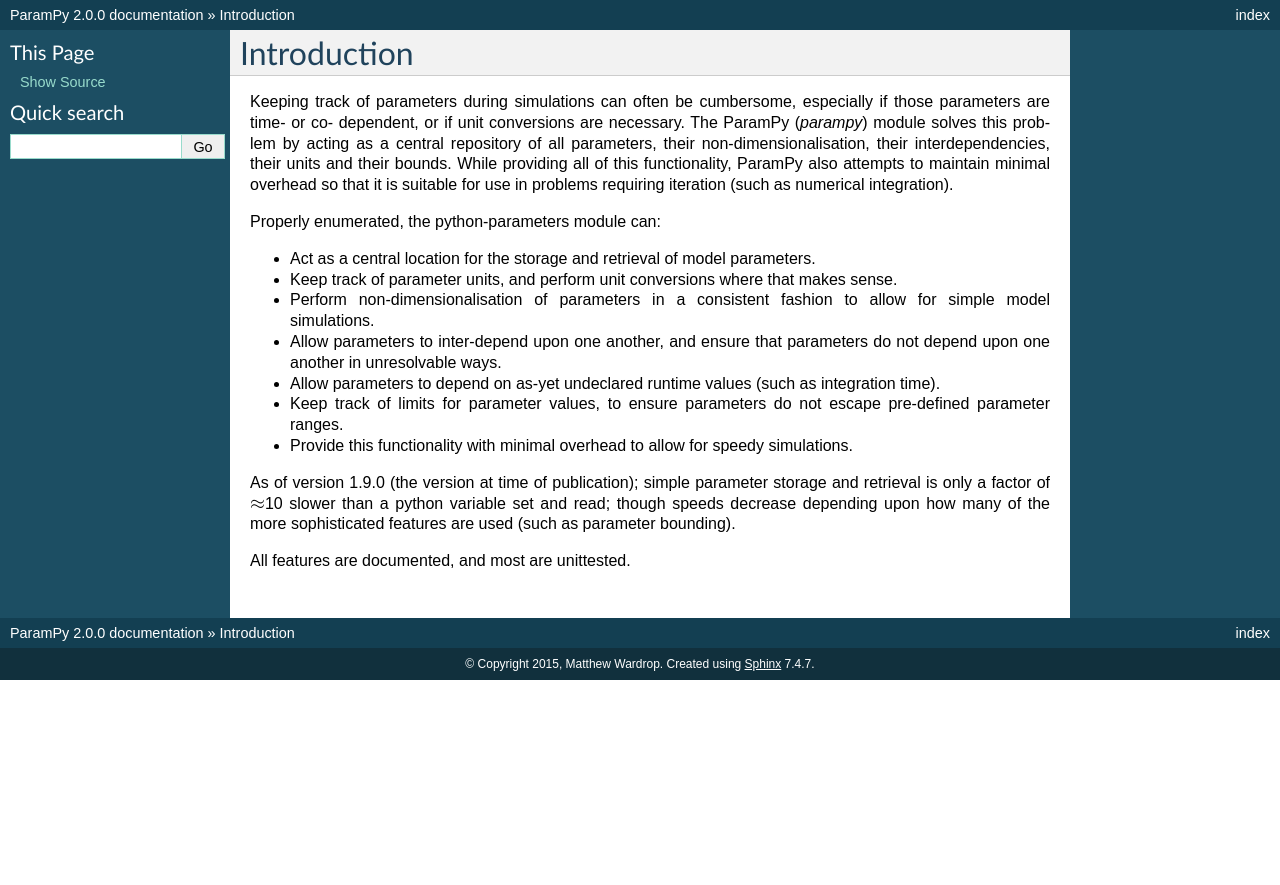
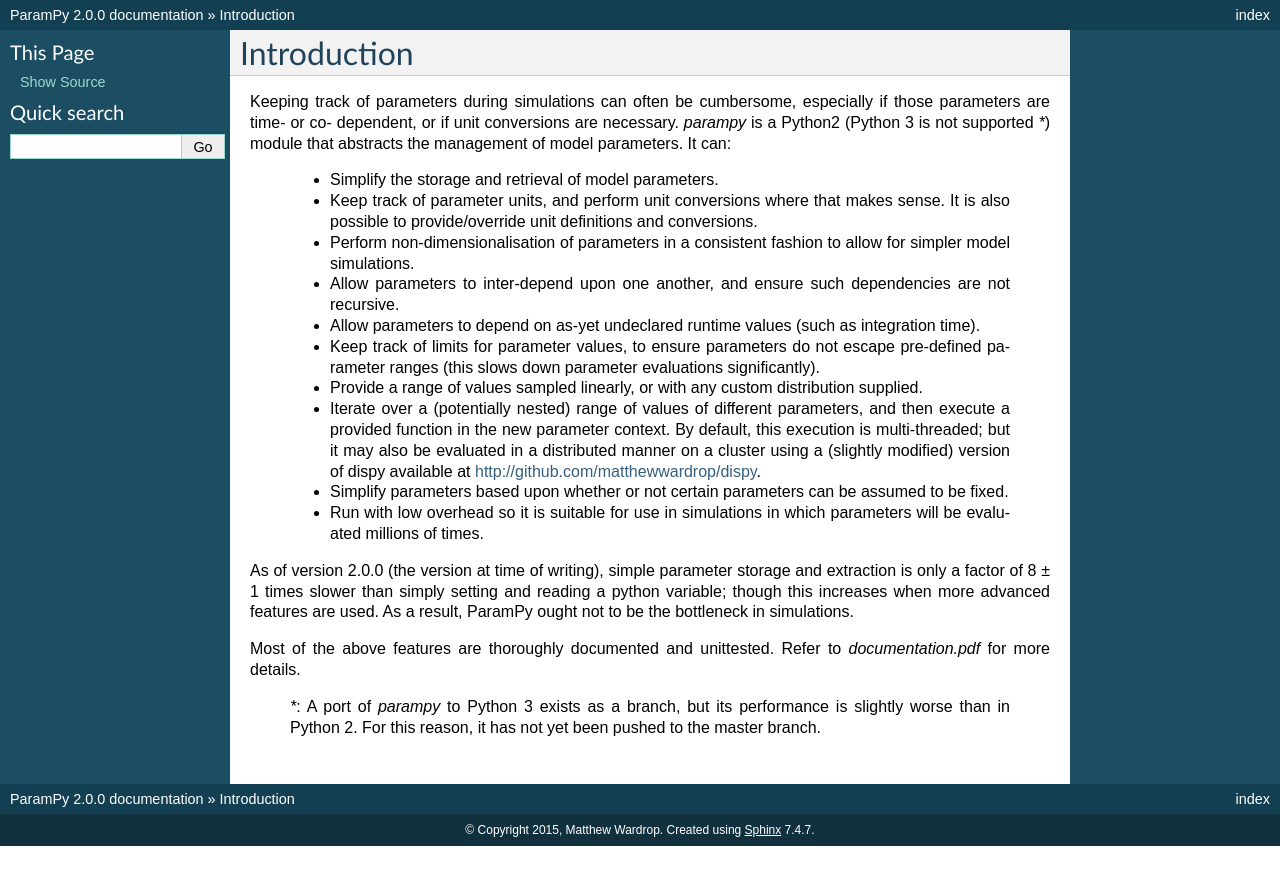
Before and after one commit to matthewwardrop/python-parampy, a Sphinx documentation site: the page built from docs/introduction.rst, in a window 1280 px wide. Shown: the top 885 px of the page. Built offline with Sphinx 7.4.7, drawn with Linux system fonts in a browser that asks for light colours.

Commit message:
Small tweaks to documentation, indicating that Python 3 is not yet fully supported.

```diff
--- a/docs/introduction.rst
+++ b/docs/introduction.rst
@@ -3,40 +3,22 @@
 
 Keeping track of parameters during simulations can often be cumbersome,
 especially if those parameters are time- or co- dependent, or if unit
-conversions are necessary. The ParamPy (`parampy`) module solves this
-problem by acting as a central repository of all parameters, their
-non-dimensionalisation, their interdependencies, their units and their
-bounds. While providing all of this functionality, ParamPy
-also attempts to maintain minimal overhead so that it is suitable for
-use in problems requiring iteration (such as numerical integration).
+conversions are necessary. `parampy` is a Python2 (Python 3 is not supported `*`) module
+that abstracts the management of model parameters. It can:
 
-Properly enumerated, the python-parameters module can:
+ - Simplify the storage and retrieval of model parameters.
+ - Keep track of parameter units, and perform unit conversions where that makes sense. It is also possible to provide/override unit definitions and conversions.
+ - Perform non-dimensionalisation of parameters in a consistent fashion to allow for simpler model simulations.
+ - Allow parameters to inter-depend upon one another, and ensure such dependencies are not recursive.
+ - Allow parameters to depend on as-yet undeclared runtime values (such as integration time).
+ - Keep track of limits for parameter values, to ensure parameters do not escape pre-defined parameter ranges (this slows down parameter evaluations significantly).
+ - Provide a range of values sampled linearly, or with any custom distribution supplied.
+ - Iterate over a (potentially nested) range of values of different parameters, and then execute a provided function in the new parameter context. By default, this execution is multi-threaded; but it may also be evaluated in a distributed manner on a cluster using a (slightly modified) version of dispy available at http://github.com/matthewwardrop/dispy.
+ - Simplify parameters based upon whether or not certain parameters can be assumed to be fixed.
+ - Run with low overhead so it is suitable for use in simulations in which parameters will be evaluated millions of times.
 
--  Act as a central location for the storage and retrieval of model
-   parameters.
+As of version 2.0.0 (the version at time of writing), simple parameter storage and extraction is only a factor of 8 ± 1 times slower than simply setting and reading a python variable; though this increases when more advanced features are used. As a result, ParamPy ought not to be the bottleneck in simulations.
 
--  Keep track of parameter units, and perform unit conversions where
-   that makes sense.
+Most of the above features are thoroughly documented and unittested. Refer to `documentation.pdf` for more details.
 
--  Perform non-dimensionalisation of parameters in a consistent fashion
-   to allow for simple model simulations.
-
--  Allow parameters to inter-depend upon one another, and ensure that
-   parameters do not depend upon one another in unresolvable ways.
-
--  Allow parameters to depend on as-yet undeclared runtime values (such
-   as integration time).
-
--  Keep track of limits for parameter values, to ensure parameters do
-   not escape pre-defined parameter ranges.
-
--  Provide this functionality with minimal overhead to allow for speedy
-   simulations.
-
-As of version 1.9.0 (the version at time of publication); simple
-parameter storage and retrieval is only a factor of :math:`\approx`\ 10
-slower than a python variable set and read; though speeds decrease
-depending upon how many of the more sophisticated features are used
-(such as parameter bounding).
-
-All features are documented, and most are unittested.
+ `*`: A port of `parampy` to Python 3 exists as a branch, but its performance is slightly worse than in Python 2. For this reason, it has not yet been pushed to the master branch.
```
Also changed, not shown: README.md (+3 -1 lines).
